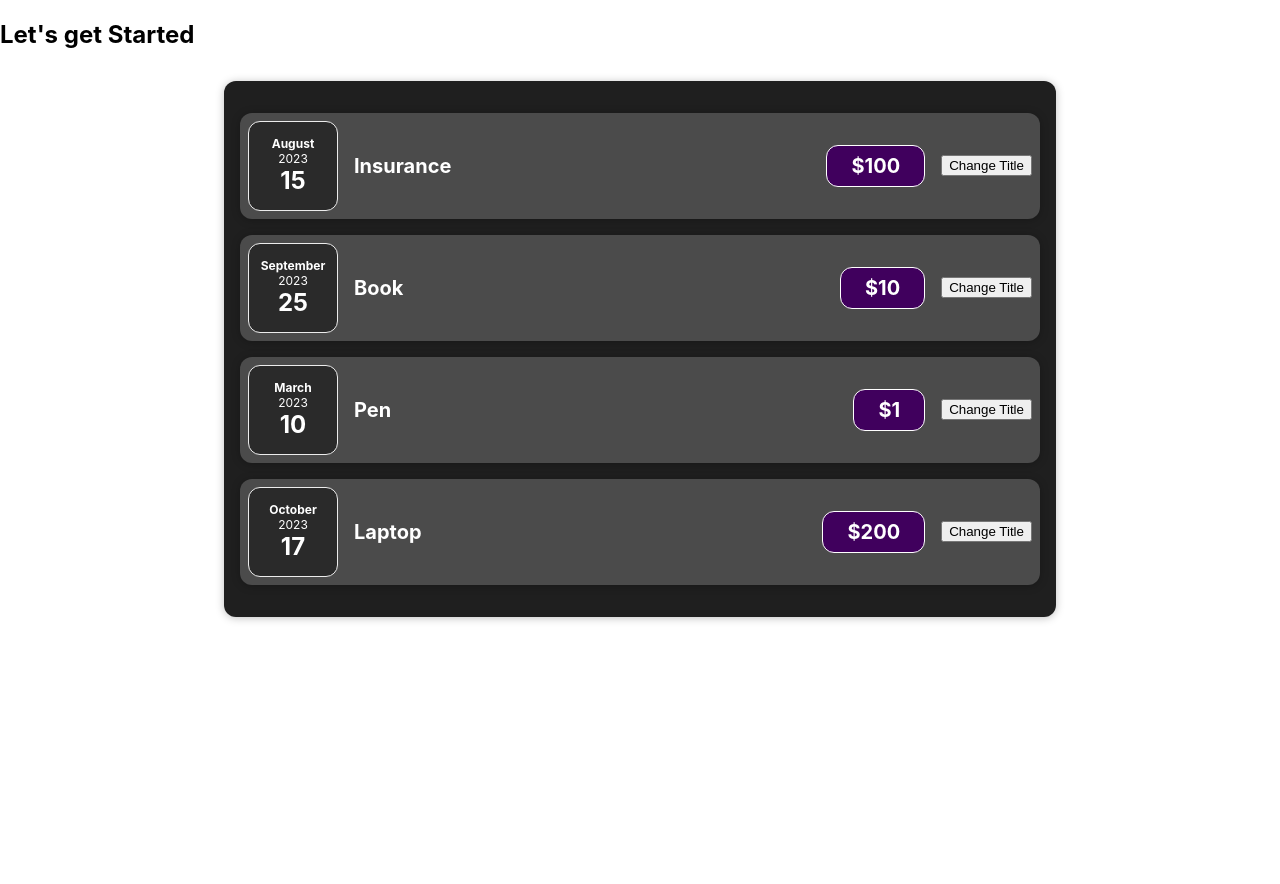
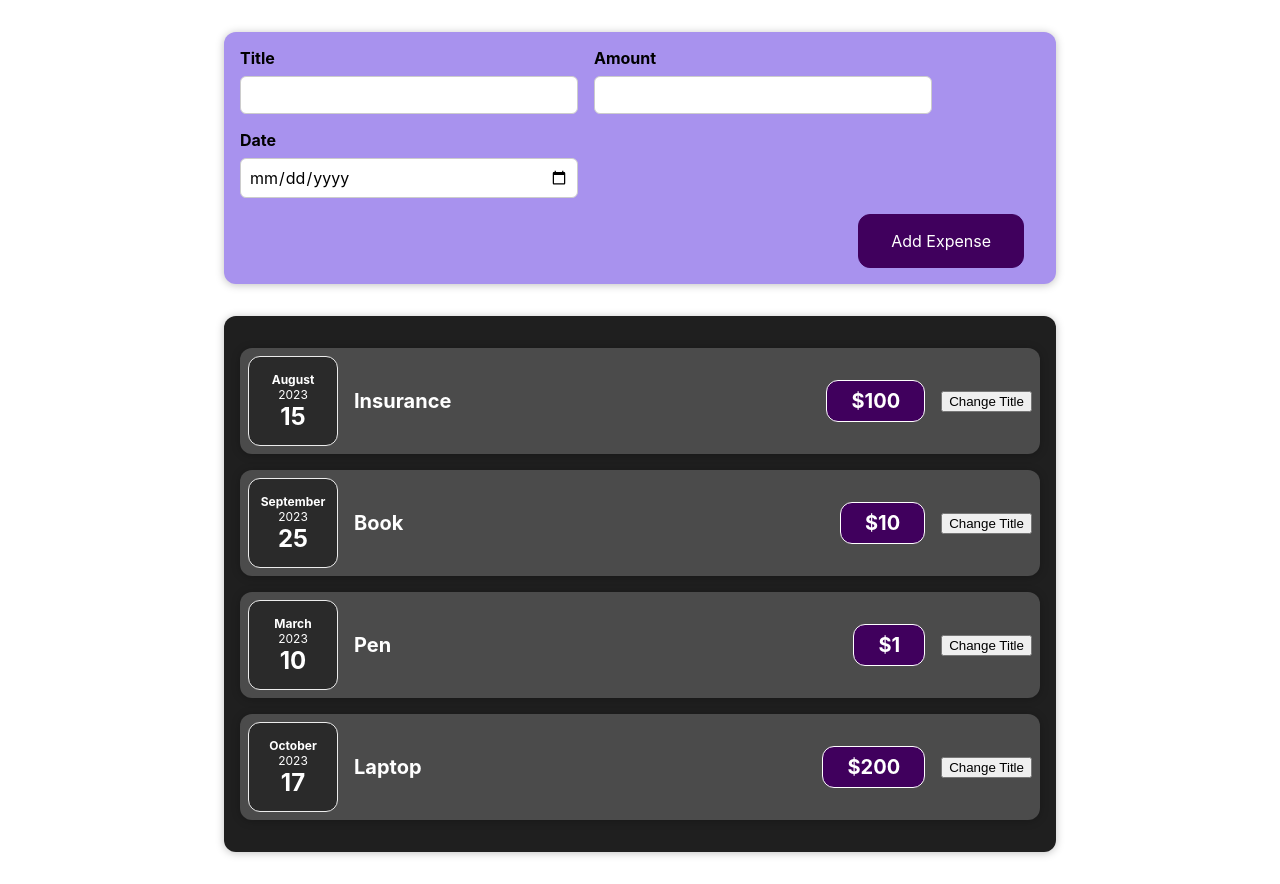
Before and after one commit to Oi-Kaushlesh/sharpener-react-task, a React (Create React App) app: page / in a window 1280 px wide. Before the commit the page ends 800 px from the top, so only its background shows below. Built offline with nearby package versions, Linux system fonts and the light colour scheme.

Commit message:
Managing Multiple States

```diff
--- a/src/App.js
+++ b/src/App.js
@@ -1,4 +1,5 @@
 import Expenses from "./components/Expenses/Expenses";
+import NewExpense from "./components/NewExpense/NewExpense";
 
 function App() {
   const expenses = [
@@ -10,7 +11,7 @@
 
   return (
     <div>
-      <h2>Let's get Started</h2>
+      <NewExpense/>
       <Expenses expenses={expenses} />
     </div>
   );
--- /dev/null
+++ b/src/components/NewExpense/ExpenseForm.css
@@ -0,0 +1,26 @@
+.new-expense__controls {
+    display: flex;
+    flex-wrap: wrap;
+    gap: 1rem;
+    margin-bottom: 1rem;
+    text-align: left;
+  }
+
+  .new-expense__control label {
+    font-weight: bold;
+    margin-bottom: 0.5rem;
+    display: block;
+  }
+
+  .new-expense__control input {
+    font: inherit;
+    padding: 0.5rem;
+    border-radius: 6px;
+    border: 1px solid #ccc;
+    width: 20rem;
+    max-width: 100%;
+  }
+
+  .new-expense__actions {
+    text-align: right;
+  }
--- /dev/null
+++ b/src/components/NewExpense/ExpenseForm.js
@@ -0,0 +1,42 @@
+import React, { useState } from "react";
+import "./ExpenseForm.css";
+
+const ExpenseForm = () => {
+  const [enteredTitle, setEnteredTitle] = useState("");
+  const [enteredAmount , setEnteredAmount] = useState('');
+  const [enteredDate , setEnteredDate] = useState('');
+  const titleChangeHandler = (event) => {
+    setEnteredTitle(event.target.value);
+  };
+  const amountChangeHandler = (event) =>{
+    setEnteredAmount(event.target.value)
+  }
+  const dateChangeHandler = (event) => {
+    setEnteredDate(event.target.value)
+  }
+
+
+  return (
+    <form>
+      <div className="new-expense__controls">
+        <div className="new-expense__control">
+          <label htmlFor="title">Title</label>
+          <input type="text" id="title" onChange={titleChangeHandler} />
+        </div>
+        <div className="new-expense__control">
+          <label htmlFor="amount">Amount</label>
+          <input type="number" id="amount" onChange={amountChangeHandler} />
+        </div>
+        <div className="new-expense__control">
+          <label htmlFor="date">Date</label>
+          <input type="date" id="date" min="2023-01-01" max="2024-12-31" onChange={dateChangeHandler}/>
+        </div>
+      </div>
+      <div className="new-expense__actions">
+        <button type="submit">Add Expense</button>
+      </div>
+    </form>
+  );
+};
+
+export default ExpenseForm;
--- /dev/null
+++ b/src/components/NewExpense/NewExpense.css
@@ -0,0 +1,38 @@
+.new-expense {
+    background-color: #a892ee;
+    padding: 1rem;
+    margin: 2rem auto;
+    width: 50rem;
+    max-width: 95%;
+    border-radius: 12px;
+    text-align: center;
+    box-shadow: 0 1px 8px rgba(0, 0, 0, 0.25);
+  }
+
+  .new-expense button {
+    font: inherit;
+    cursor: pointer;
+    padding: 1rem 2rem;
+    border: 1px solid #40005d;
+    background-color: #40005d;
+    color: white;
+    border-radius: 12px;
+    margin-right: 1rem;
+  }
+
+  .new-expense button:hover,
+  .new-expense button:active {
+    background-color: #510674;
+    border-color: #510674;
+  }
+
+  .new-expense button.alternative {
+    color: #220131;
+    border-color: transparent;
+    background-color: transparent;
+  }
+
+  .new-expense button.alternative:hover,
+  .new-expense button.alternative:active {
+    background-color: #ddb3f8;
+  }
--- /dev/null
+++ b/src/components/NewExpense/NewExpense.js
@@ -0,0 +1,13 @@
+import React from "react";
+import ExpenseForm from "./ExpenseForm";
+import "./NewExpense.css";
+
+const NewExpense = () => {
+  return (
+    <div className="new-expense">
+      <ExpenseForm />
+    </div>
+  );
+};
+
+export default NewExpense;
```
